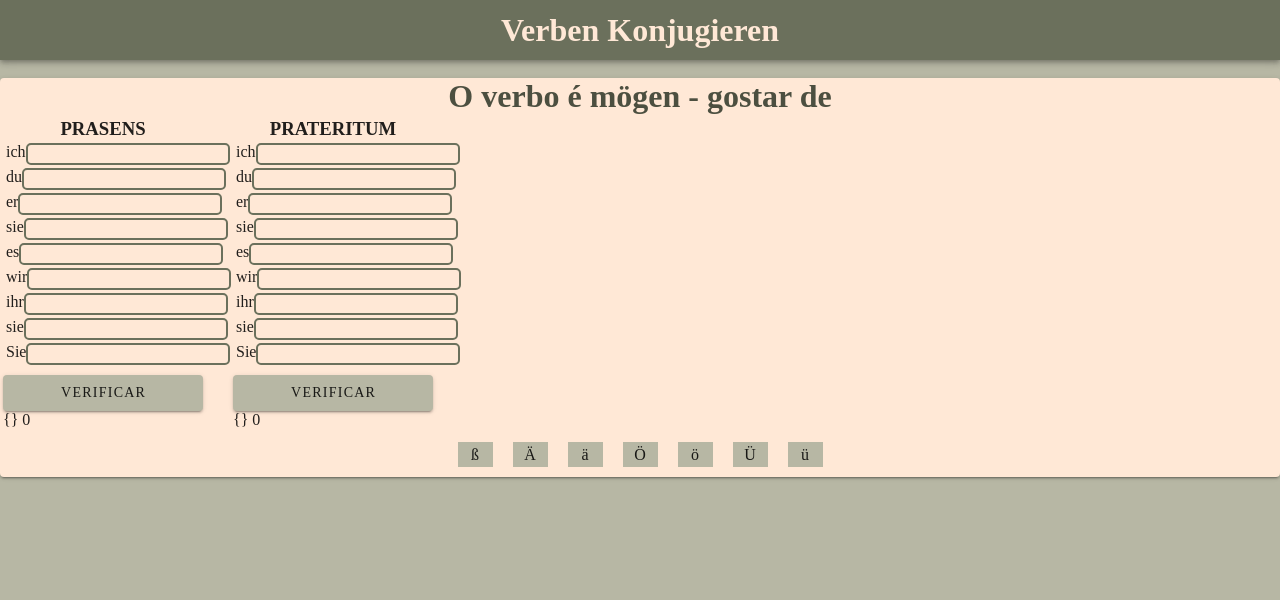
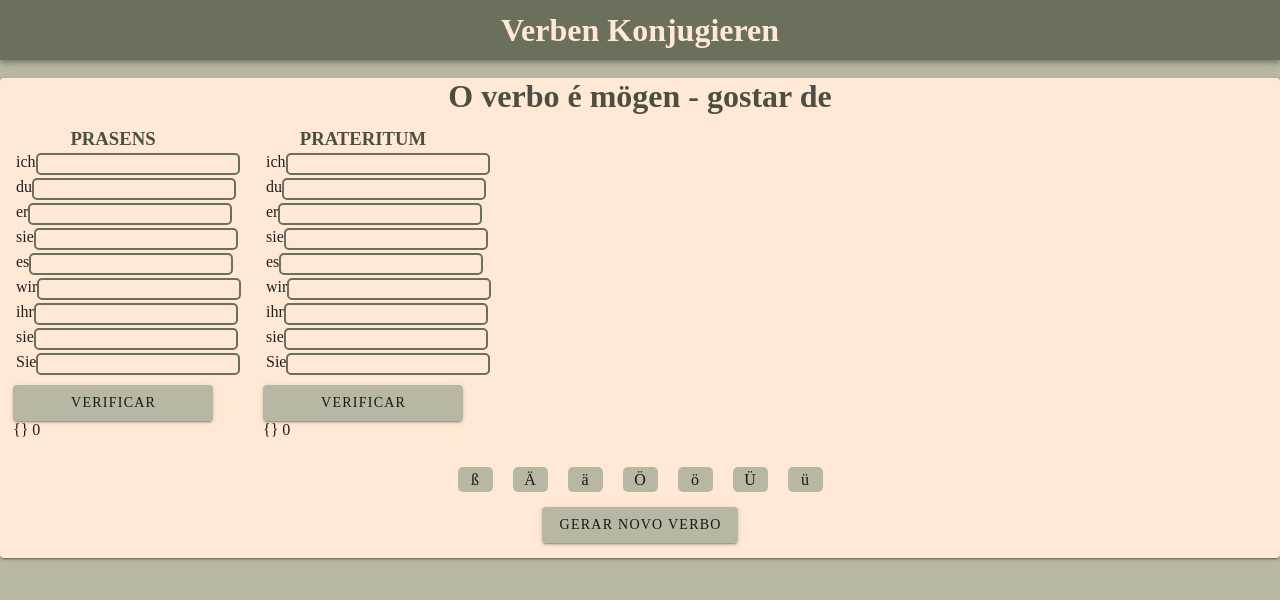
Before and after one commit to LelePG/verben-konjugieren, a Vue app in the folder verben/: page / in a window 1280 px wide. Shown: the top 600 px of the page. Built offline with nearby package versions, Linux system fonts and the light colour scheme.

Commit message:
refinações na interface

```diff
--- a/verben/src/components/conjugacoes.vue
+++ b/verben/src/components/conjugacoes.vue
@@ -121,12 +121,14 @@ export default {
 
 <style>
 div.conjugacoes {
-  margin: 15px;
+  margin: 25px;
   width: 200px;
 }
 h3#tempoVerbal {
   text-align: center;
+  color: #4c4f40
 }
+
 input[type="text"] {
   border: 2px solid #6b705c;
   border-radius: 5px;
--- a/verben/src/components/principal.vue
+++ b/verben/src/components/principal.vue
@@ -12,9 +12,10 @@
     <button class = "btn-especial" @click="insereCaracter('ö')" >ö</button>
     <button class = "btn-especial" @click="insereCaracter('Ü')" >Ü</button>
     <button class = "btn-especial" @click="insereCaracter('ü')" >ü</button>
+    <br/>
+  <v-btn color = "#B7B7A4" >Gerar novo verbo</v-btn>
+
   </div>
-
-     <!-- Ä/ä  Ö/ö  Ü/ü  -->
   </v-card>
 </template>
 
@@ -57,11 +58,13 @@ h1#verboAtual{
 button.btn-especial{
   height: 25px;
   width: 35px;
-  margin: 10px;
+  margin: 15px 10px;
   background-color: #B7B7A4;
+  border-radius: 5px;
 }
 
 div#botoesEspecias{
   text-align: center;
+  padding-bottom:15px;
 }
 </style>
```
Also changed, not shown: 1 other file (tests, documents, lock files or other folders).
